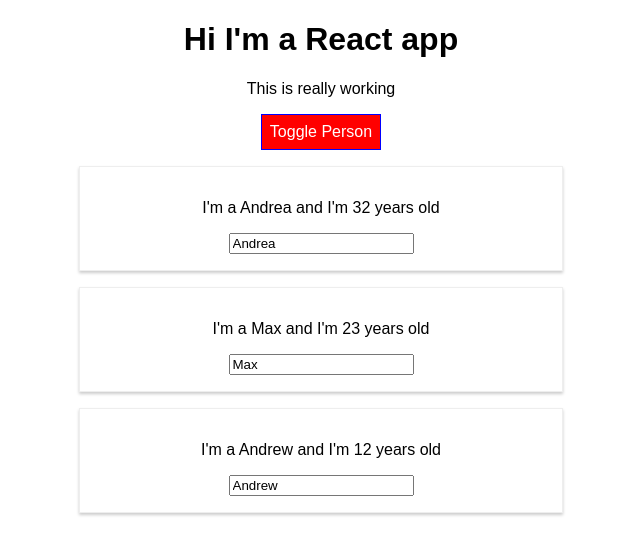
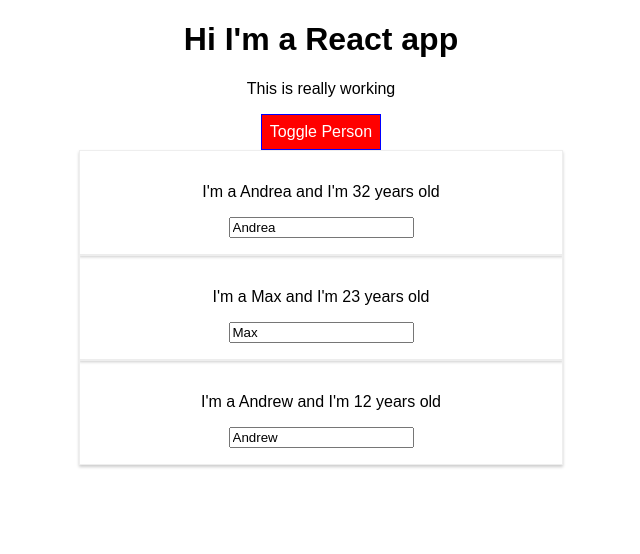
Before and after one commit to andmast/react-complete-guide, a React (Create React App) app: page / in a window 1280 px wide. Both pictures are taken after a click on the button "Toggle Person". Shown: the top 554 px of the page, without its empty margins (319-959 px from the left). Built offline with nearby package versions, Linux system fonts and the light colour scheme.

Commit message:
Css Module for Person component

```diff
--- a/src/Person/Person.js
+++ b/src/Person/Person.js
@@ -1,29 +1,16 @@
 import React from "react";
-import styled from "styled-components";
-// import "./Person.css";
 
-const StyledDiv = styled.div`
-  width: 60%;
-  margin: 16px auto;
-  border: 1px solid #eee;
-  box-shadow: 0 2px 3px #ccc;
-  padding: 16px;
-  text-align: center;
-
-  @media (min-width: 500px) {
-    width: 450px;
-  }
-`;
+import classes from "./Person.module.css";
 
 const person = props => {
   return (
-    <StyledDiv>
+    <div className={classes.Person}>
       <p onClick={props.click}>
         I'm a {props.name} and I'm {props.age} years old
       </p>
       <p>{props.children}</p>
       <input type="text" onChange={props.changed} defaultValue={props.name} />
-    </StyledDiv>
+    </div>
   );
 };
 
--- a/src/Person/Person.css
+++ b/src/Person/Person.module.css
@@ -1,4 +1,4 @@
-/* .Person {
+.Person {
   width: 60%;
   margin: auto;
   border: 1px solid #eee;
@@ -7,8 +7,8 @@
   text-align: center;
 }
 
-"@media (min-width: 500px)": {
+@media (min-width: 500px) {
   .Person {
-    width: "450px";
+    width: 450px;
   }
-} */
+}
```
